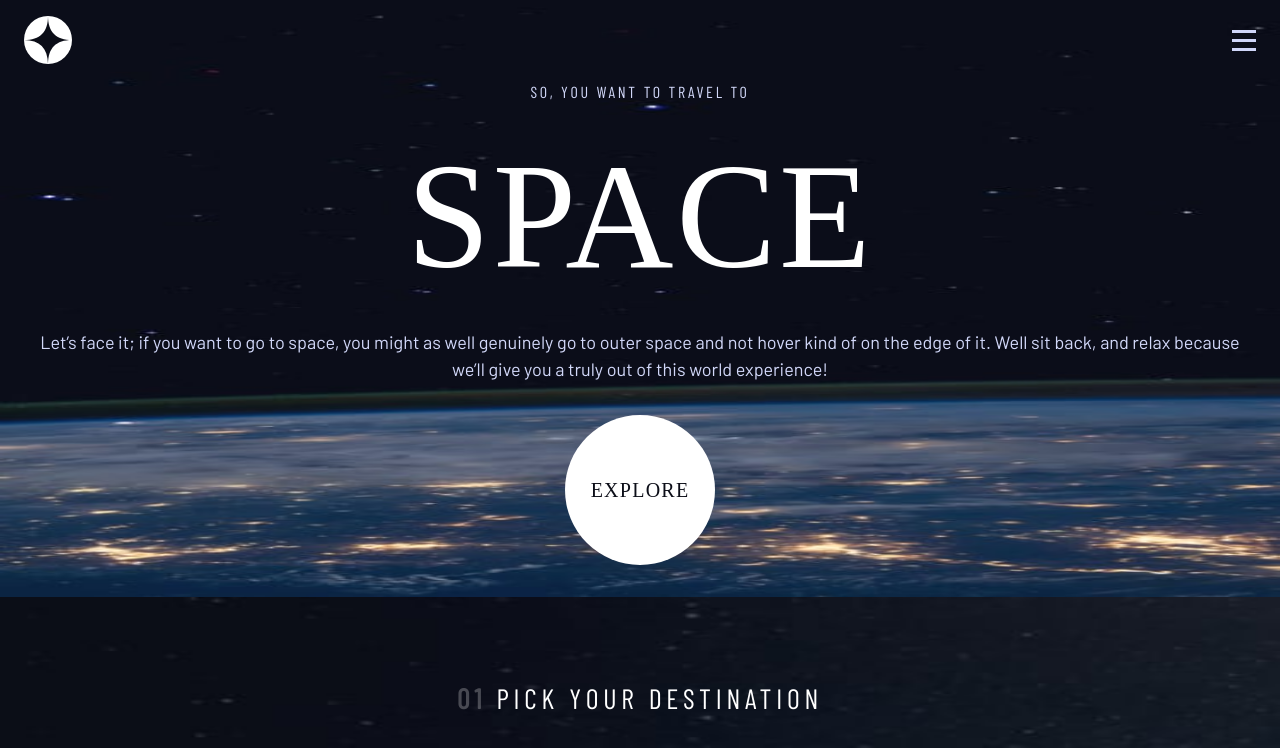
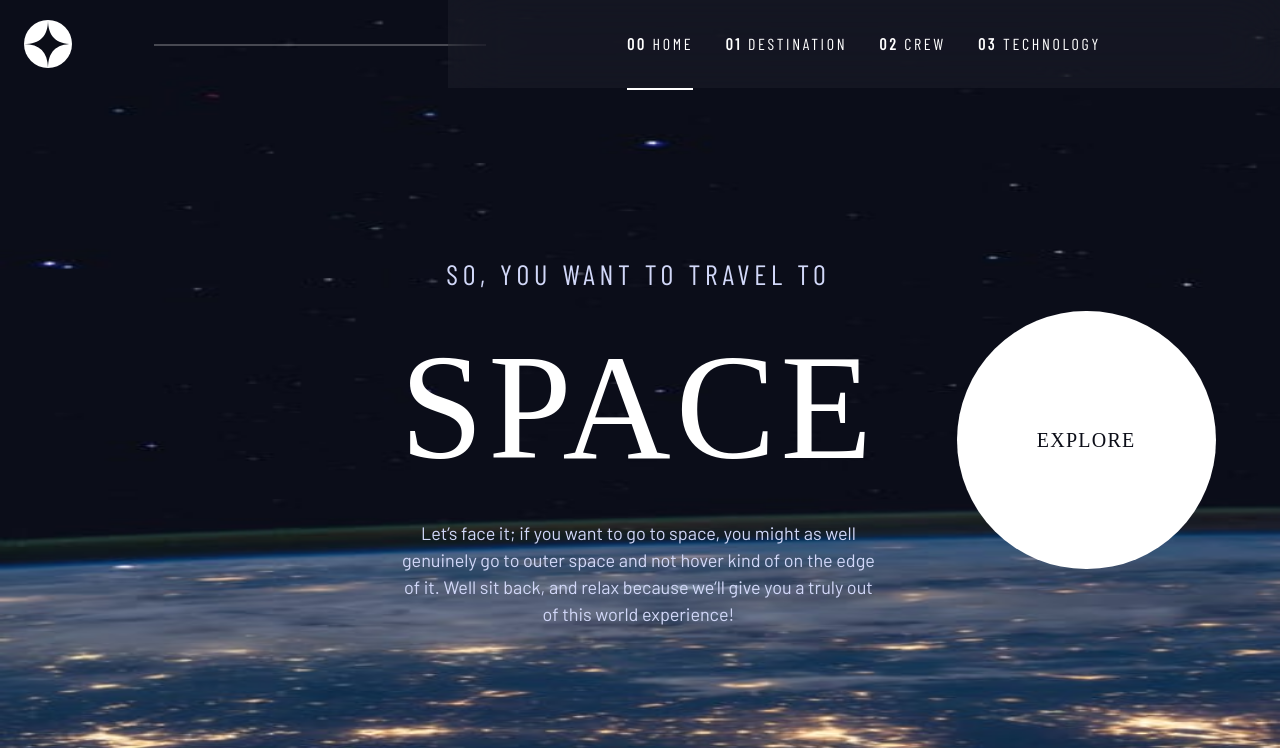
Before and after one commit to NeroZawady/fem-space-tourism, a plain HTML site: page starter-code/index.html in a window 1280 px wide. Shown: the top 748 px of the page. Drawn offline with nearby package versions, Linux system fonts and the light colour scheme; a web font is replaced by a local one.

Commit message:
Temporary

```diff
--- a/starter-code/index.html
+++ b/starter-code/index.html
@@ -34,6 +34,8 @@
         ><img src="./assets/shared/logo.svg" alt="Space Tourism Logo" class="header__logo"
       /></a>
 
+      <div class="header__thematic-line"></div>
+
       <!-----------------------------------------------------------------------------------------------------------------
         The sidebar button
       ------------------------------------------------------------------------------------------------------------------>
@@ -57,24 +59,24 @@
       <nav class="header__nav hidden">
         <ol class="header__list">
           <li class="header__list-item">
-            <a href="#home" class="header__link nav-text">
+            <a href="#home" class="header__link nav-text header__link--selected">
               <span class="header__number">00</span> HOME
             </a>
           </li>
 
-          <li class="header__nav-list-item">
+          <li class="header__list-item">
             <a href="#destination" class="header__link nav-text">
               <span class="header__number">01</span> DESTINATION
             </a>
           </li>
 
-          <li class="header__nav-list-item">
+          <li class="header__list-item">
             <a href="#crew" class="header__link nav-text">
               <span class="header__number">02</span> CREW
             </a>
           </li>
 
-          <li class="header__nav-list-item">
+          <li class="header__list-item">
             <a href="#technology" class="header__link nav-text">
               <span class="header__number">03</span> TECHNOLOGY
             </a>
@@ -107,7 +109,7 @@
             <!-----------------------------------------------------------------------------------------------------------------
               The heading
             ------------------------------------------------------------------------------------------------------------------>
-            <h1 class="home__heading nav-text">
+            <h1 class="home__heading heading-5">
               SO, YOU WANT TO TRAVEL TO<br /><span class="heading-1">SPACE</span>
             </h1>
 
--- a/starter-code/index.js
+++ b/starter-code/index.js
@@ -1,15 +1,19 @@
 const sidebarButton = document.querySelector('.header__menu-button');
-const sidebar = document.querySelector('.header__nav');
 sidebarButton.addEventListener('click', () => {
-  sidebar.classList.toggle('hidden');
+  document.querySelector('.header__nav').classList.toggle('hidden');
   sidebarButton.children[0].classList.toggle('hidden');
   sidebarButton.children[1].classList.toggle('hidden');
 });
 
-const sidebarLinks = document.querySelectorAll('.header__link');
-sidebarLinks.forEach((sidebarLink) =>
-  sidebarLink.addEventListener('click', () => {
-    sidebarButton.click();
+const headerLinks = document.querySelectorAll('.header__link');
+headerLinks.forEach((headerLink) =>
+  headerLink.addEventListener('click', () => {
+    document.querySelector('.header__link--selected').classList.remove('header__link--selected');
+    headerLink.classList.add('header__link--selected');
+
+    if (!document.querySelector('.header__nav').classList.contains('hidden')) {
+      sidebarButton.click();
+    }
   })
 );
 
@@ -138,3 +142,8 @@ technologyButtons.forEach((technologyButton) =>
     }
   })
 );
+
+const homeLink = document.querySelector('.header__home-link');
+homeLink.addEventListener('click', () => {
+  headerLinks[0].click();
+});
--- a/starter-code/style.css
+++ b/starter-code/style.css
@@ -1,6 +1,7 @@
 /******************************************************************************
 Custom Properties
 ******************************************************************************/
+
 :root {
   --color-main: 230, 35%, 7%;
   --color-accent-1: 231, 77%, 90%;
@@ -21,54 +22,16 @@ Custom Properties
   --font-size--heading-3: 24px;
   --font-size--heading-4: 16px;
   --font-size--heading-5: 16px;
+
   --font-size--sub-heading-1: 28px;
   --font-size--sub-heading-2: 14px;
+
   --font-size--nav-text: 14px;
   --font-size--body-text: 15px;
 
   --letter-spacing--heading-5: 2.7px;
   --letter-spacing--sub-heading-2: 2.35px;
   --letter-spacing--nav-text: 2.35px;
-}
-
-/******************************************************************************
-Media Queries
-******************************************************************************/
-
-@media (min-width: 600px) {
-  :root {
-    /* --font-size--heading-1: 150px; */
-    --font-size--heading-2: 80px;
-    --font-size--heading-3: 40px;
-    --font-size--heading-4: 24px;
-    --font-size--heading-5: 20px;
-    /* --font-size--sub-heading-1: 28px; */
-    /* --font-size--sub-heading-2: 14px; */
-    --font-size--nav-text: 16px;
-    --font-size--body-text: 16px;
-
-    --letter-spacing--heading-5: 3.4px;
-    /* --letter-spacing--sub-heading-2: 2.35px; */
-    --letter-spacing--nav-text: 2.7px;
-  }
-}
-
-@media (min-width: 900px) {
-  :root {
-    --font-size--heading-1: 150px;
-    --font-size--heading-2: 100px;
-    --font-size--heading-3: 56px;
-    --font-size--heading-4: 32px;
-    --font-size--heading-5: 28px;
-    /* --font-size--sub-heading-1: 28px; */
-    /* --font-size--sub-heading-2: 14px; */
-    --font-size--nav-text: 16px;
-    --font-size--body-text: 18px;
-
-    --letter-spacing--heading-5: 4.75px;
-    /* --letter-spacing--sub-heading-2: 2.35px; */
-    --letter-spacing--nav-text: 2.7px;
-  }
 }
 
 /******************************************************************************
@@ -142,6 +105,9 @@ Header Section
   display: flex;
   justify-content: space-between;
   width: 100%;
+}
+
+.header > * {
   padding: 1rem 1.5rem;
 }
 
@@ -151,10 +117,14 @@ Header Section
 .header__logo {
 }
 
+.header__thematic-line {
+  padding: 0;
+}
+
 .header__menu-button {
-  cursor: pointer;
   z-index: 3;
   min-width: 24px;
+  cursor: pointer;
   background: none;
   border: none;
 }
@@ -163,24 +133,25 @@ Header Section
   width: 100%;
 }
 
+.header__nav {
+  position: fixed;
+  z-index: 2;
+  top: 0;
+  right: 0;
+  /* padding: 5rem 1rem 1rem 1rem; */
+  width: 70%;
+  height: 100%;
+  backdrop-filter: blur(30px);
+}
+
 @supports not (backdrop-filter: blur(10px)) {
   .header__nav {
     background-color: gray;
   }
 }
 
-.header__nav {
-  position: fixed;
-  z-index: 2;
-  top: 0;
-  right: 0;
-  padding: 5rem 1rem 1rem 1rem;
-  width: 70%;
+.header__list {
   height: 100%;
-  backdrop-filter: blur(30px);
-}
-
-.header__list {
   list-style: none;
 }
 
@@ -193,13 +164,17 @@ Header Section
 
 .header__link {
   display: block;
-  padding: 1rem 0;
+  padding: 2rem 0;
   color: hsl(var(--color-accent-2));
 }
 
-.header__link:hover,
-.header__link:focus {
+.header__link--selected {
   box-shadow: 0 2px 0px hsl(var(--color-accent-2));
+}
+
+.header__link:not(.header__link--selected):hover,
+.header__link:not(.header__link--selected):focus {
+  box-shadow: 0 2px 0px hsl(var(--color-accent-2), 0.5);
 }
 
 .header__number {
@@ -217,10 +192,6 @@ Home Section
 
 .home {
   position: relative;
-  display: flex;
-  flex-direction: column;
-  justify-content: center;
-  align-items: center;
 }
 
 .home__background {
@@ -235,17 +206,22 @@ Home Section
   display: flex;
   flex-direction: column;
   align-items: center;
-  gap: 2rem;
-  height: 100%;
+  justify-content: space-between;
+  gap: 5rem;
+  min-height: 100vh;
   text-align: center;
-  padding: 5rem 2rem 2rem 2rem;
+  padding: 5rem 2rem;
   max-width: 100%;
+  max-width: 30rem;
+  margin: 0 auto;
 }
 
 .home__text {
+  max-width: 30rem;
 }
 
 .home__heading {
+  color: hsl(var(--color-accent-1));
 }
 
 .home__body-text {
@@ -261,8 +237,6 @@ Home Section
   color: hsl(var(--color-main));
   font-size: 20px;
   letter-spacing: 1.25px;
-  width: 150px;
-  height: 150px;
   border-radius: 100%;
 }
 
@@ -292,6 +266,7 @@ Destination Section
   flex-direction: column;
   align-items: center;
   padding: 5rem 2rem 2rem 2rem;
+  min-height: 100vh;
   gap: 2rem;
 }
 
@@ -415,6 +390,7 @@ Crew Section
   flex-direction: column;
   align-items: center;
   gap: 1rem;
+  min-height: 100vh;
   padding: 5rem 2rem 2rem 2rem;
 }
 
@@ -511,6 +487,7 @@ Technology Section
   flex-direction: column;
   align-items: center;
   gap: 1.5rem;
+  min-height: 100vh;
   padding: 5rem 0 2rem 0;
 }
 
@@ -623,9 +600,116 @@ p {
 }
 
 /******************************************************************************
-Global Classes
+Media Queries
 ******************************************************************************/
 
-.hidden {
-  display: none;
+@media (max-width: 603px) {
+  .hidden {
+    display: none;
+  }
 }
+
+@media (min-width: 604px) {
+  :root {
+    --font-size--heading-1: 150px;
+    --font-size--heading-2: 80px;
+    --font-size--heading-3: 40px;
+    --font-size--heading-4: 24px;
+    --font-size--heading-5: 20px;
+    /* --font-size--sub-heading-1: 28px; */
+    /* --font-size--sub-heading-2: 14px; */
+    --font-size--nav-text: 16px;
+    --font-size--body-text: 16px;
+    --letter-spacing--heading-5: 3.4px;
+    /* --letter-spacing--sub-heading-2: 2.35px; */
+    --letter-spacing--nav-text: 2.7px;
+  }
+  .header__home-link {
+    display: grid;
+    place-content: center;
+  }
+  .header__number {
+    display: none;
+  }
+  .header__menu-button {
+    display: none;
+  }
+  .header__nav {
+    position: static;
+    z-index: unset;
+    top: unset;
+    right: unset;
+    padding: unset;
+    width: max(31rem, 65%);
+    height: unset;
+    backdrop-filter: blur(30px);
+    background-color: hsl(var(--color-accent-2), 0.04);
+  }
+  .header__list {
+    display: flex;
+    justify-content: center;
+    align-items: center;
+    gap: 2rem;
+  }
+  .header__list-item {
+    /* flex: 1; */
+  }
+  .header__link {
+    text-align: center;
+  }
+  /* @supports not (backdrop-filter: blur(30px)) {
+    .header__nav {
+      background-color: gray;
+    }
+  } */
+  .home__content,
+  .destination__content,
+  .crew__content,
+  .technology__content {
+    padding: 10rem 0 5rem 0;
+  }
+  .home__explore-button {
+    padding: 4rem;
+  }
+}
+
+@media (min-width: 900px) {
+  :root {
+    --font-size--heading-1: 150px;
+    --font-size--heading-2: 100px;
+    --font-size--heading-3: 56px;
+    --font-size--heading-4: 32px;
+    --font-size--heading-5: 28px;
+    /* --font-size--sub-heading-1: 28px; */
+    /* --font-size--sub-heading-2: 14px; */
+    --font-size--nav-text: 16px;
+    --font-size--body-text: 18px;
+    --letter-spacing--heading-5: 4.75px;
+    /* --letter-spacing--sub-heading-2: 2.35px; */
+    --letter-spacing--nav-text: 2.7px;
+  }
+
+  .header__nav {
+    padding: unset;
+  }
+  .header__thematic-line {
+    position: absolute;
+    width: 26%;
+    height: 2px;
+    background-color: hsl(var(--color-accent-2), 0.25);
+    padding: unset;
+    top: 50%;
+    left: 12%;
+  }
+
+  .header__number {
+    display: inline;
+  }
+  .home__explore-button {
+    padding: 5rem;
+  }
+
+  .home__content {
+    flex-direction: row;
+  }
+}
```
